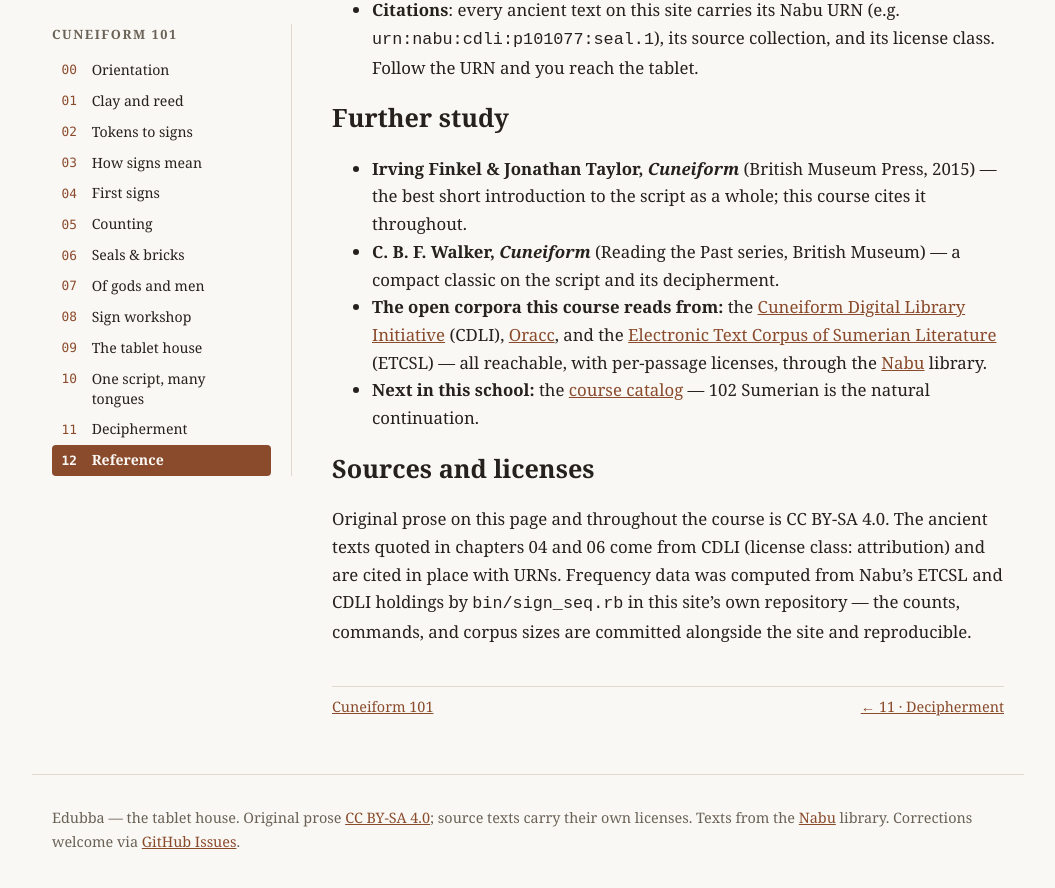
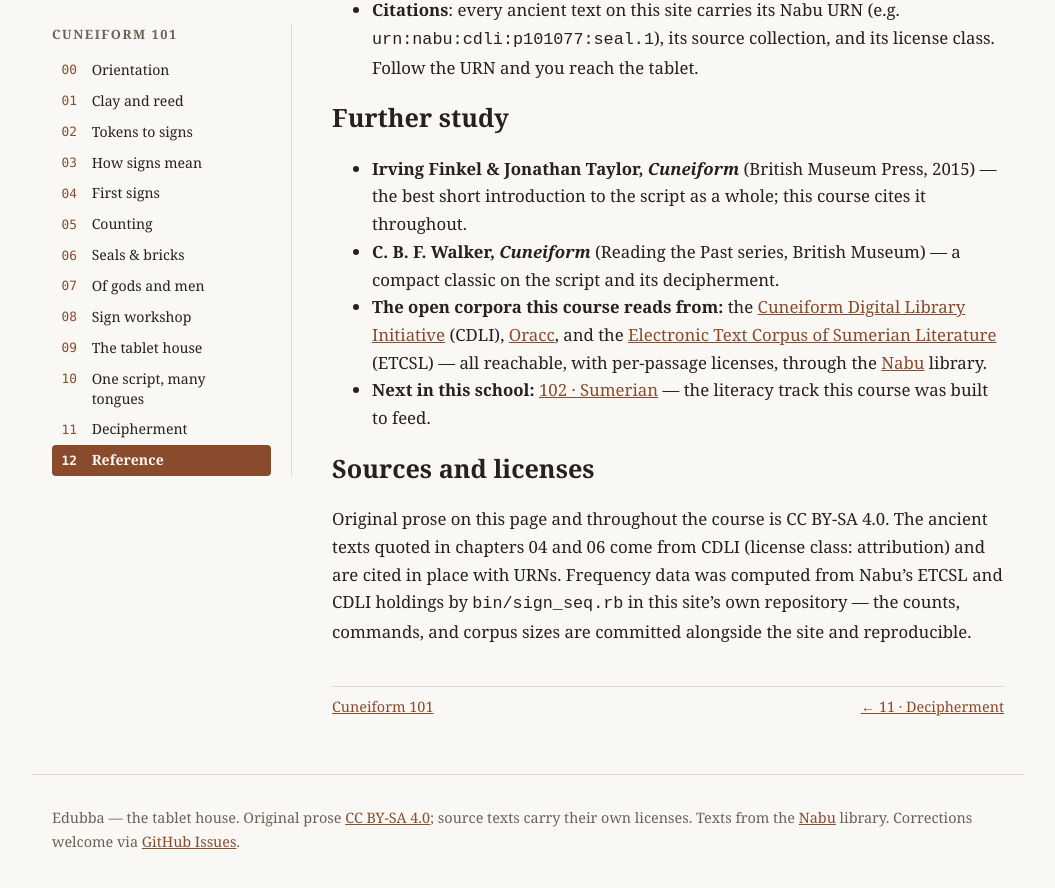
Before and after one commit to arvicco/nabu-edubba, a Jekyll site: the page built from site/cuneiform/101/12-reference.md, in a window 1280 px wide and 900 px high, scrolled down 4784 px. Shown: the top 888 px of the window, without its empty margins (112-1167 px from the left). Built offline with Jekyll 4.4.1, drawn with Linux system fonts in a browser that asks for light colours.

Commit message:
feat: Cuneiform 102 course architecture (M3-1)
Track index with committed TOC 00-05, school catalog row flipped to
in-progress, 101 ch. 12 links forward into the track.

Co-Authored-By: Claude Fable 5 <noreply@anthropic.com>

```diff
--- a/site/cuneiform/101/12-reference.md
+++ b/site/cuneiform/101/12-reference.md
@@ -106,8 +106,8 @@ of the CDLI and Oracc corpora:
   Corpus of Sumerian Literature</a> (ETCSL) — all reachable, with
   per-passage licenses, through the
   <a href="https://arvicco.github.io/nabu/">Nabu</a> library.
-- **Next in this school:** the [course catalog](../) — 102 Sumerian
-  is the natural continuation.
+- **Next in this school:** [102 · Sumerian]({{ '/cuneiform/102/' | relative_url }})
+  — the literacy track this course was built to feed.
 
 ## Sources and licenses
 
```
Also changed, not shown: site/cuneiform/102/index.md (added, +34 -0 lines), site/cuneiform/index.md (+2 -1 lines).
